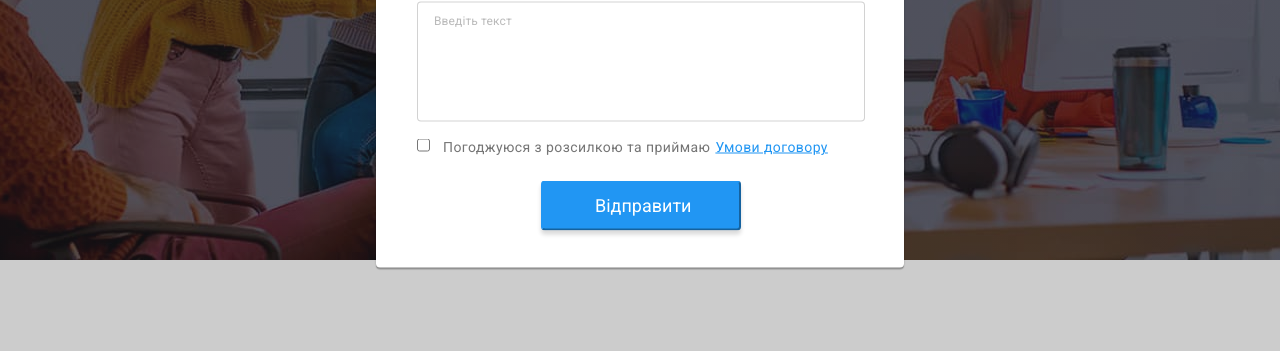
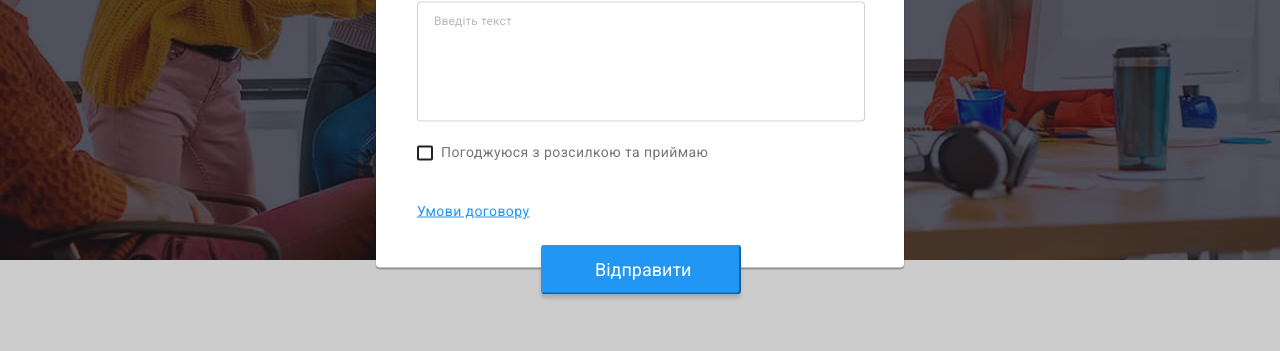
Before and after one commit to CristinaShuron/goit-markup-hw-06, a plain HTML site: page index.html in a window 1280 px wide. Both pictures are taken after a click on the button "Замовити послугу". Shown: the part 423-774 px from the top of the page. Drawn offline with nearby package versions, Linux system fonts and the light colour scheme.

Commit message:
home work 6

```diff
--- a/css/styles.css
+++ b/css/styles.css
@@ -27,6 +27,19 @@ p {
   margin-right: auto;
   padding: 0 15px;
   /*outline: 1px solid red;*/
+}
+
+.visually-hidden {
+  position: absolute;
+  width: 1px;
+  height: 1px;
+  margin: -1px;
+  border: 0;
+  padding: 0;
+  white-space: nowrap;
+  clip-path: inset(100%);
+  clip: rect(0 0 0 0);
+  overflow: hidden;
 }
 
 .header-list {
@@ -1066,15 +1079,18 @@ p {
   padding-left: 42px;
 }
 
+.modal-input:hover,
+.modal-input:focus {
+  outline: 1px solid #2196F3;
+}
 .modal-input:focus + .input-icon,
 .modal-input:hover + .input-icon {
   fill: #2196f3;
-  border-input : 1px solid #2196f3;
 }
 
 .modal-textarea:focus,
 .modal-textarea:hover {
-  border: 1px solid #2196f3;
+  outline: 1px solid #2196f3;
 }
 
 .modal-label {
@@ -1112,11 +1128,36 @@ p {
   line-height: 1.71;
   letter-spacing: 0.03em;
   color: #757575;
-  margin-left: 8px;
   margin-bottom: 30px;
 }
+
+.checkbox-agree {
+  width: 423px;
+  height: 24px;
+  display: flex;
+  align-items: center;
+}
+
+.checkbox-agree::before {
+  content: " ";
+  margin-right: 8px;
+  display: flex;
+  width: 16px;
+  height: 15px;
+  border: 2px solid #212121;
+  border-radius: 2px;
+}
+
+.check-line input:checked + .checkbox-agree::before {
+  background-color: #2196f3;
+  border: none;
+  background-image: url(../images/Check-mark.svg);
+  background-repeat: no-repeat;
+  background-position: center;
+}
+
 .checkbox-a {
-  font-weight: 400;
+   font-weight: 400;
   font-size: 14px;
   line-height: 1.71;
   letter-spacing: 0.03em;
--- a/index.html
+++ b/index.html
@@ -527,7 +527,7 @@
             </div>
           </div>
 
-          <div>
+          <div class="check-line">
             <input
               id="checkbox-agree"
               value="agree"
@@ -537,8 +537,7 @@
             />
             <label for="checkbox-agree" class="checkbox-agree">
               Погоджуюся з розсилкою та приймаю</label
-            >
-            <a class="checkbox-a" href="#">Умови договору</a>
+            ><a class="checkbox-a" href="#">Умови договору</a>
           </div>
           <div class="conteiner-button">
             <button class="modal-button" type="submit">Відправити</button>
```
Also changed, not shown: images/Check-mark.svg (added).
